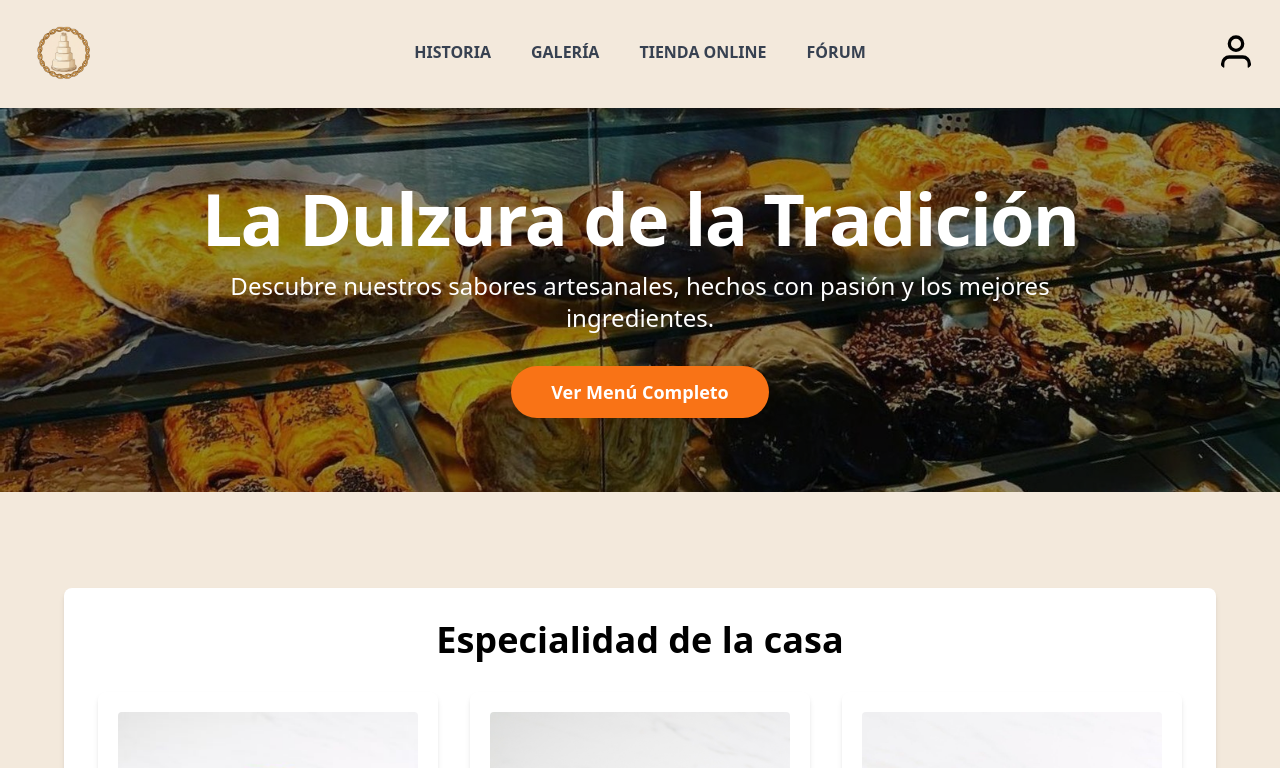
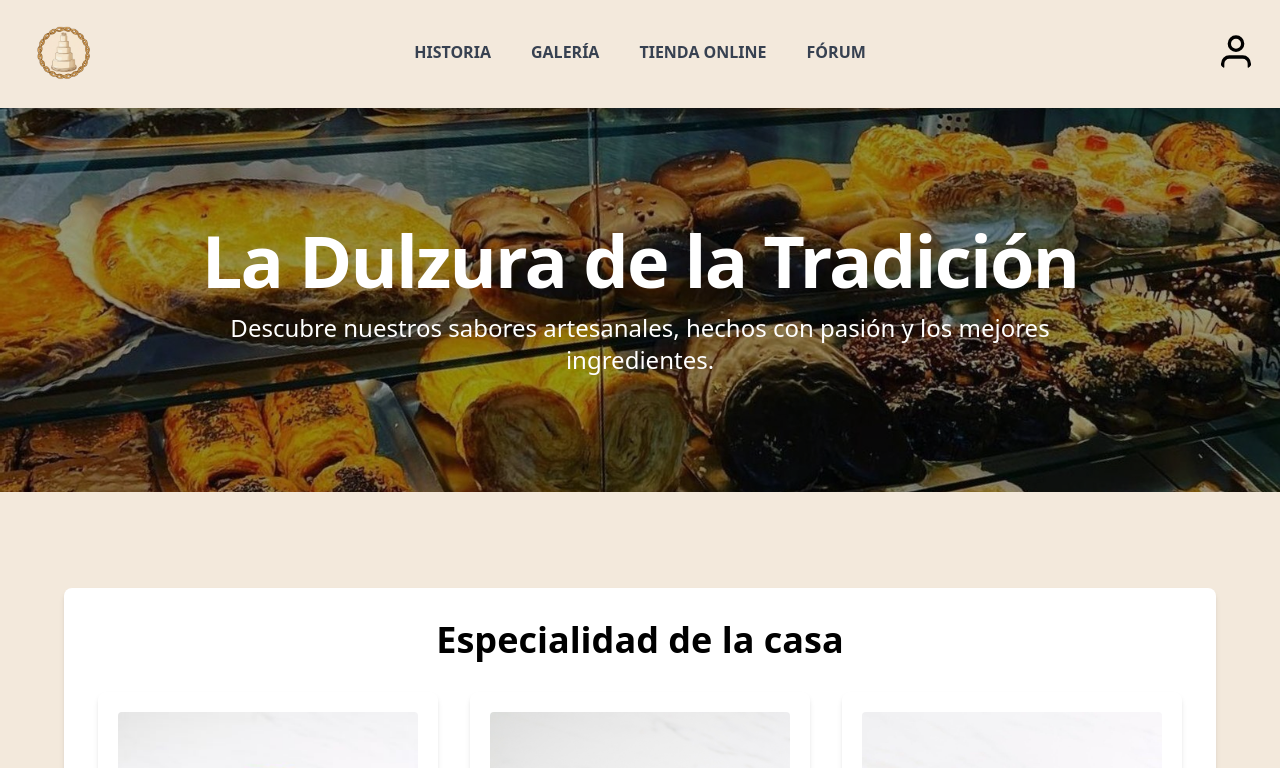
Before and after one commit to Guillermo-Mir/Web-disseny, a React (Vite) app: page / in a window 1280 px wide. Shown: the top 768 px of the page. Built offline with nearby package versions, Linux system fonts and the light colour scheme.

Commit message:
quitar boton

```diff
--- a/src/Home.jsx
+++ b/src/Home.jsx
@@ -23,9 +23,6 @@ class Home extends React.Component {
                         <p className="text-xl md:text-2xl font-light">
                             Descubre nuestros sabores artesanales, hechos con pasión y los mejores ingredientes.
                         </p>
-                        <button className="mt-8 bg-orange-500 text-white font-bold text-lg px-10 py-3 rounded-full shadow-lg hover:bg-orange-600 transition duration-300 transform hover:scale-105">
-                            Ver Menú Completo
-                        </button>
                     </div>
                 </div>
                 <div className="flex flex-col gap-12 max-w-6xl w-full py-12">
```
